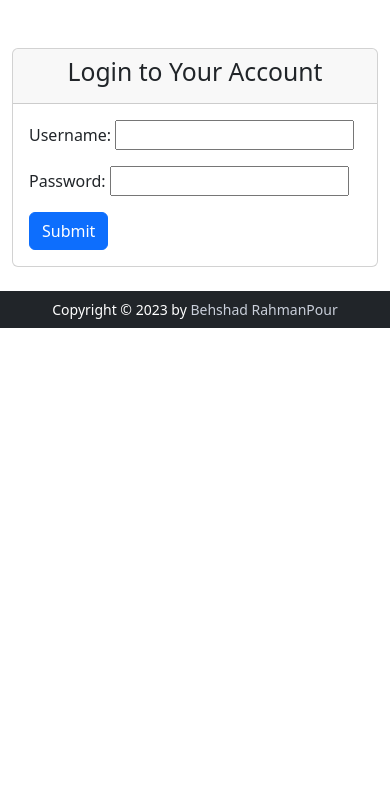
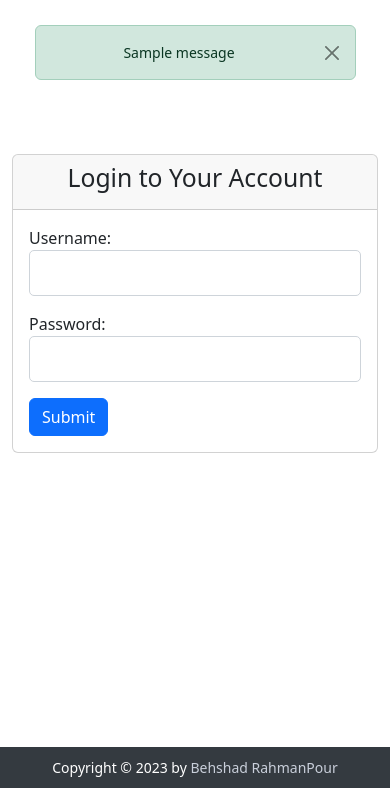
Before and after one commit to behshadrhp/ShadMedia, a Django app: page /account/login/ in a window 390 px wide. Shown: the part 56-844 px from the top of the page. Run offline with Django 4.2, Linux system fonts and the light colour scheme; tables that the repository leaves empty hold one stand-in row (values such as "Sample post"); one stand-in notice (Sample message) is shown.

Commit message:
added message status to template + update main, footer tempalte and etc ...

```diff
--- a/account/views.py
+++ b/account/views.py
@@ -1,6 +1,6 @@
 from django.views import View
 from django.shortcuts import render
-from django.http import HttpResponse
+from django.contrib import messages
 from django.contrib.auth import authenticate, login
 
 from .forms import LoginForm
@@ -11,19 +11,12 @@ class AuthenticationView(View):
 
     def get(self, request):
         form = LoginForm()
-        successfully = False
-        disable = False
-        invalid = False
 
-        context = {'form': form, 'successfully': successfully, 'disable': disable, 'invalid': invalid}
+        context = {'form': form}
         return render(request, 'account/login.html', context)
 
     def post(self, request):
         form = LoginForm(request.POST)
-
-        successfully = False
-        disable = False
-        invalid = False
 
         if form.is_valid():
             cd = form.cleaned_data
@@ -36,11 +29,11 @@ class AuthenticationView(View):
             if user_authentication is not None:
                 if user_authentication.is_active:
                     login(request, user_authentication)
-                    successfully = True
+                    messages.success(request, 'Well done, login is successfully')
                 else:
-                    disable = True
+                    messages.info(request, 'Your account is disable!')
             else:
-                invalid = True
+                messages.error(request, 'Oh snap! Information invalid , try again.')
 
-        context = {'form': form, 'successfully': successfully, 'disable': disable, 'invalid': invalid}
+        context = {'form': form}
         return render(request, 'account/login.html', context)
--- a/static/style/main.css
+++ b/static/style/main.css
@@ -0,0 +1,49 @@
+.custom-alert {
+    width: 60%;
+    margin: auto;
+    margin-top: 15px;
+    border-radius: 10px;
+    color: #ffffff;
+    padding: 10px 15px;
+    text-align: center;
+    font-size: 18px;
+    transition: background-color 0.15s ease-in-out, border-color 0.15s ease-in-out;
+    max-width: 100%;
+}
+
+.custom-alert:focus {
+    outline: none;
+}
+
+@media (max-width: 767px) {
+    .custom-alert {
+        width: 90%;
+        font-size: 14px;
+    }
+}
+
+input {
+    width: 100%;
+    padding: 10px;
+    border: 1px solid #ced4da;
+    border-radius: 5px;
+    box-sizing: border-box;
+    font-size: 16px;
+    transition: border-color 0.15s ease-in-out, box-shadow 0.15s ease-in-out;
+}
+
+input:focus {
+    border-color: #007bff;
+    box-shadow: 0 0 0 0.25rem rgba(0, 123, 255, 0.25);
+    outline: none;
+}
+
+.custom-footer {
+    position: fixed;
+    bottom: 0;
+    width: 100%;
+    background-color: #343a40;
+    color: #ffffff;
+    text-align: center;
+    padding: 10px 20px;
+}
--- a/templates/account/login.html
+++ b/templates/account/login.html
@@ -5,23 +5,6 @@
 {% block content %}
 
 <div class="container mt-5">
-    {% if successfully %}
-    <div class="alert alert-dismissible alert-success">
-    <button type="button" class="btn-close" data-bs-dismiss="alert"></button>
-    <strong>Well done!</strong> login is successfully</a>.
-    </div>
-    {% elif disable %}
-    <div class="alert alert-dismissible alert-warning">
-        <button type="button" class="btn-close" data-bs-dismiss="alert"></button>
-        <h4 class="alert-heading">Warning!</h4>
-        <p class="mb-0">your account is disable</p>
-    </div>
-    {% elif invalid %}
-    <div class="alert alert-dismissible alert-danger">
-        <button type="button" class="btn-close" data-bs-dismiss="alert"></button>
-        <strong>Oh snap!</strong> Information invalid , try again.
-    </div>
-    {% endif %}
   <div class="row justify-content-center">
     <div class="col-md-6">
       <div class="card">
--- a/templates/footer.html
+++ b/templates/footer.html
@@ -1,5 +1,3 @@
-<footer class="bg-dark text-white text-center py-2 px-3">
-    <div class="container">
-        <p class="mb-0 small">Copyright &copy; 2023 by <a href='https://behshadrhp.ir' target="_blank" style="text-decoration: none; color: rgb(201, 207, 218);">Behshad RahmanPour</a></p>
-    </div>
+<footer class="custom-footer">
+    <p class="mb-0 small">Copyright &copy; 2023 by <a href='https://behshadrhp.ir' target="_blank" style="text-decoration: none; color: rgb(201, 207, 218);">Behshad RahmanPour</a></p>
 </footer>
--- a/templates/main.html
+++ b/templates/main.html
@@ -12,8 +12,20 @@
 </head>
 <body>
     {% include 'navbar.html' %}
+
+    {% if messages %}
+        <div class="custom-alert">
+            {% for message in messages %}
+                <div class="alert alert-{{ message.tags }} alert-dismissible fade show" role="alert">
+                    {{ message }}
+                    <button type="button" class="btn-close" data-bs-dismiss="alert" aria-label="Close"></button>
+                </div>
+            {% endfor %}
+        </div>
+    {% endif %}
+
     {% block content %}{% endblock content %}
-    <br>
+
     {% include 'footer.html' %}
 
     <script src="https://cdn.jsdelivr.net/npm/bootstrap@5.3.1/dist/js/bootstrap.bundle.min.js" integrity="sha384-HwwvtgBNo3bZJJLYd8oVXjrBZt8cqVSpeBNS5n7C8IVInixGAoxmnlMuBnhbgrkm" crossorigin="anonymous"></script>
```
Also changed, not shown: core/settings/common.py (+11 -0 lines).
